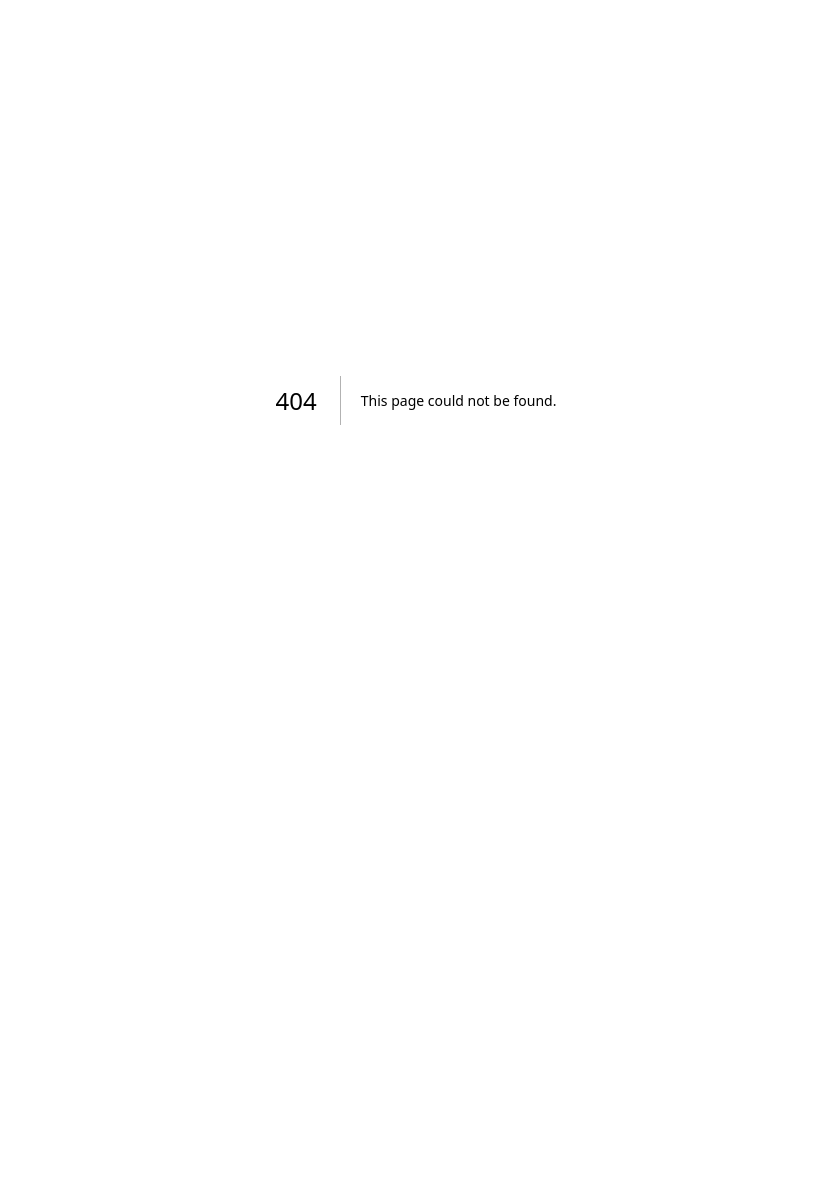
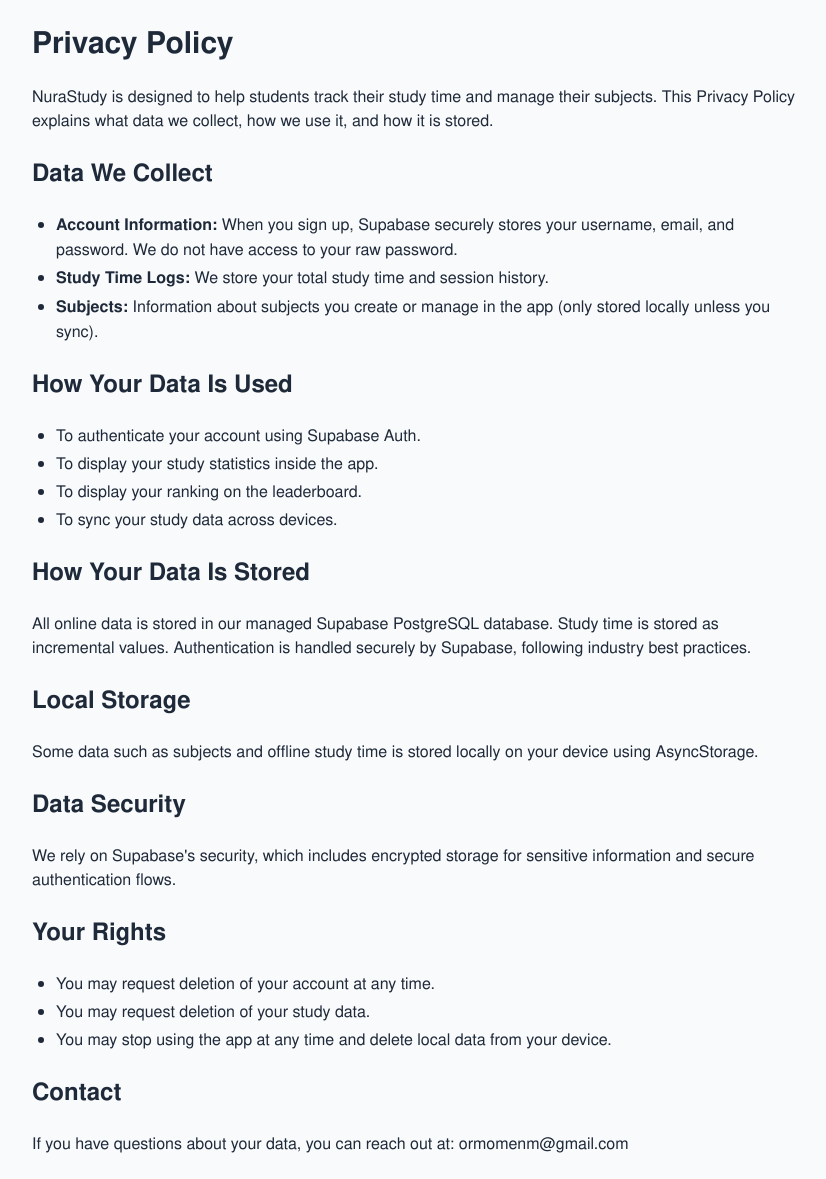
Before and after one commit to nura-co/nurastudy-web, a Next.js app: page /policy in a window 1280 px wide. Before the commit this address had no page. Shown: the whole page, without its empty margins (224-1050 px from the left). Before the commit the page ends 800 px from the top, so only its background shows below. Built offline with nearby package versions, Linux system fonts and the light colour scheme.

Commit message:
add policy and contact page

```diff
--- /dev/null
+++ b/src/app/contact/page.tsx
@@ -0,0 +1,11 @@
+export default function Contact() {
+  return (
+    <div className="min-h-screen w-full flex items-center justify-center bg-gray-50 text-gray-800 p-6">
+      <div className="text-center space-y-4">
+        <h1 className="text-3xl font-bold">Contact Us</h1>
+        <p className="text-lg">For any queries, you can reach us at:</p>
+        <p className="text-xl font-semibold">ormomenm@gmail.com</p>
+      </div>
+    </div>
+  );
+}
--- a/src/app/layout.tsx
+++ b/src/app/layout.tsx
@@ -13,9 +13,7 @@ export default function RootLayout({
 }>) {
   return (
     <html lang="en">
-      <body>
-        {children}
-      </body>
-    </html >
+      <body>{children}</body>
+    </html>
   );
 }
--- a/src/app/page.tsx
+++ b/src/app/page.tsx
@@ -1,4 +1,4 @@
-'use client'
+"use client";
 import Image from "next/image";
 import ScrollObserver, { ScrollContext } from "./_components/scrollObserver";
 import { useContext, useEffect, useRef } from "react";
@@ -9,9 +9,7 @@ export default function Home() {
     <ScrollObserver>
       <CursorTrail />
       <div className="w-screen max-w-screen">
-        <div
-          className="absolute moving-grid -z-10 inset-0 h-full w-full bg-[#f4f4f4] bg-[linear-gradient(to_right,#80808012_1px,transparent_1px),linear-gradient(to_bottom,#80808012_1px,transparent_1px)] bg-[size:24px_24px]"
-        ></div>
+        <div className="absolute moving-grid -z-10 inset-0 h-full w-full bg-[#f4f4f4] bg-[linear-gradient(to_right,#80808012_1px,transparent_1px),linear-gradient(to_bottom,#80808012_1px,transparent_1px)] bg-[size:24px_24px]"></div>
         <FirstScreen />
         <About />
         <Footer />
@@ -21,34 +19,74 @@ export default function Home() {
 }
 
 const FirstScreen = () => {
-  const refContainer = useRef<HTMLDivElement>(null)
-  const { scrollY } = useContext(ScrollContext)
+  const refContainer = useRef<HTMLDivElement>(null);
+  const { scrollY } = useContext(ScrollContext);
 
   let progress = 0;
 
-  const { current: elContainer } = refContainer
+  const { current: elContainer } = refContainer;
 
   if (elContainer) {
-    progress = Math.min(1, scrollY / elContainer.clientHeight)
+    progress = Math.min(1, scrollY / elContainer.clientHeight);
   }
 
   return (
-    <div className="py-5 justify-between flex pointer-events-auto flex-col items-center h-screen w-full sticky top-0" ref={refContainer} style={{
-      transform: `translateY(-${progress * 20}vh)`
-    }}>
-      <Image src={'/logo.svg'} className="h-[50px] w-[50px] md:h-[70px] md:w-[70px]" height={70} width={70} alt="logo" />
+    <div
+      className="py-5 justify-between flex pointer-events-auto flex-col items-center h-screen w-full sticky top-0"
+      ref={refContainer}
+      style={{
+        transform: `translateY(-${progress * 20}vh)`,
+      }}
+    >
+      <Image
+        src={"/logo.svg"}
+        className="h-[50px] w-[50px] md:h-[70px] md:w-[70px]"
+        height={70}
+        width={70}
+        alt="logo"
+      />
 
       <p className="text-center leading-[40px] md:leading-[60px] text-3xl md:text-6xl">
-        <Link href={'/start'} className="hover">NuraStudy</Link><br />
-        <span className="text-2xl md:text-[32px] tracking-widest">studies, done right.</span>
+        <Link href={"/start"} className="hover">
+          NuraStudy
+        </Link>
+        <br />
+        <span className="text-2xl md:text-[32px] tracking-widest">
+          studies, done right.
+        </span>
       </p>
 
       <div className="">
-        <svg className="w-[50px] h-[50px]" fill="#000000" height="200px" width="200px" version="1.1" id="Layer_1" xmlns="http://www.w3.org/2000/svg" xmlnsXlink="http://www.w3.org/1999/xlink" viewBox="0 0 330 330" xmlSpace="preserve"><g id="SVGRepo_bgCarrier" strokeWidth="0"></g><g id="SVGRepo_tracerCarrier" strokeLinecap="round" strokeLinejoin="round"></g><g id="SVGRepo_iconCarrier"> <path id="XMLID_225_" d="M325.607,79.393c-5.857-5.857-15.355-5.858-21.213,0.001l-139.39,139.393L25.607,79.393 c-5.857-5.857-15.355-5.858-21.213,0.001c-5.858,5.858-5.858,15.355,0,21.213l150.004,150c2.813,2.813,6.628,4.393,10.606,4.393 s7.794-1.581,10.606-4.394l149.996-150C331.465,94.749,331.465,85.251,325.607,79.393z"></path> </g></svg>
+        <svg
+          className="w-[50px] h-[50px]"
+          fill="#000000"
+          height="200px"
+          width="200px"
+          version="1.1"
+          id="Layer_1"
+          xmlns="http://www.w3.org/2000/svg"
+          xmlnsXlink="http://www.w3.org/1999/xlink"
+          viewBox="0 0 330 330"
+          xmlSpace="preserve"
+        >
+          <g id="SVGRepo_bgCarrier" strokeWidth="0"></g>
+          <g
+            id="SVGRepo_tracerCarrier"
+            strokeLinecap="round"
+            strokeLinejoin="round"
+          ></g>
+          <g id="SVGRepo_iconCarrier">
+            {" "}
+            <path
+              id="XMLID_225_"
+              d="M325.607,79.393c-5.857-5.857-15.355-5.858-21.213,0.001l-139.39,139.393L25.607,79.393 c-5.857-5.857-15.355-5.858-21.213,0.001c-5.858,5.858-5.858,15.355,0,21.213l150.004,150c2.813,2.813,6.628,4.393,10.606,4.393 s7.794-1.581,10.606-4.394l149.996-150C331.465,94.749,331.465,85.251,325.607,79.393z"
+            ></path>{" "}
+          </g>
+        </svg>
       </div>
     </div>
-  )
-}
+  );
+};
 
 const About = () => {
   return (
@@ -56,41 +94,46 @@ const About = () => {
       <div className="container mx-auto px-11">
         <div className="leading-relaxed max-w-5xl mx-auto text-2xl md:text-4xl tracking-tight">
           <strong>We help students build better study habits, faster.</strong>{" "}
-          Our team designed NuraStudy to make studying feel simple, consistent, and rewarding. so students can stay focused, track their progress, and achieve their academic goals with confidence.<br /><br />
+          Our team designed NuraStudy to make studying feel simple, consistent,
+          and rewarding. so students can stay focused, track their progress, and
+          achieve their academic goals with confidence.
+          <br />
+          <br />
           Our features:
           <div className="flex flex-col gap-5">
             <p>
-              - <strong className="">Study Planning Made Simple:</strong>{" "}Create personalized study schedules that adapt to your goals and availability.
+              - <strong className="">Study Planning Made Simple:</strong> Create
+              personalized study schedules that adapt to your goals and
+              availability.
             </p>
             <p>
-              - <strong>Smart Reminders:</strong>{" "}Get gentle, well-timed nudges to help you stay consistent without feeling overwhelmed.
+              - <strong>Smart Reminders:</strong> Get gentle, well-timed nudges
+              to help you stay consistent without feeling overwhelmed.
             </p>
             <p>
-              - <strong>Progress Tracking:</strong>{" "}Visualize your improvement with streaks, stats, and insights that keep you motivated.
+              - <strong>Progress Tracking:</strong> Visualize your improvement
+              with streaks, stats, and insights that keep you motivated.
             </p>
             <p>
-              - <strong >Focus Tools:</strong>{" "}Use built-in timers and distraction blockers to help you stay in the zone.
+              - <strong>Focus Tools:</strong> Use built-in timers and
+              distraction blockers to help you stay in the zone.
             </p>
           </div>
         </div>
       </div>
     </section>
-  )
-}
+  );
+};
 
 const Footer = () => {
-  return (
-    <div className="bg-black text-white">
-      contact us
-    </div>
-  )
-}
+  return <div className="bg-black text-white">contact us</div>;
+};
 
 function CursorTrail() {
   useEffect(() => {
-    const dot = document.querySelector('.cursor-dot') as HTMLElement;
-    const outline = document.querySelector('.cursor-outline') as HTMLElement;
-    const hoverables = document.querySelectorAll('.hover');
+    const dot = document.querySelector(".cursor-dot") as HTMLElement;
+    const outline = document.querySelector(".cursor-outline") as HTMLElement;
+    const hoverables = document.querySelectorAll(".hover");
 
     const moveCursor = (e: MouseEvent) => {
       const { clientX, clientY } = e;
@@ -100,33 +143,35 @@ function CursorTrail() {
         dot.style.left = `${clientX}px`;
       }
       if (outline) {
-        outline.animate({
-          left: `${clientX}px`,
-          top: `${clientY}px`
-        }, { duration: 500, fill: 'forwards' })
+        outline.animate(
+          {
+            left: `${clientX}px`,
+            top: `${clientY}px`,
+          },
+          { duration: 500, fill: "forwards" },
+        );
       }
     };
 
     const onMouseHover = () => {
-      outline.style.height = '50px'
-      outline.style.width = '50px'
+      outline.style.height = "50px";
+      outline.style.width = "50px";
+    };
+
+    const onMouseHoverOut = () => {
+      outline.style.height = "30px";
+      outline.style.width = "30px";
+    };
+
+    for (let i = 0; i < hoverables.length; i++) {
+      hoverables[i].addEventListener("mouseenter", onMouseHover);
+      hoverables[i].addEventListener("mouseleave", onMouseHoverOut);
     }
 
-    const onMouseHoverOut = () => {
-      outline.style.height = '30px'
-      outline.style.width = '30px'
-    }
-
-    for (let i = 0; i < hoverables.length; i++) {
-      hoverables[i].addEventListener('mouseenter', onMouseHover)
-      hoverables[i].addEventListener('mouseleave', onMouseHoverOut)
-    }
-
-    document.addEventListener('mousemove', moveCursor);
-
+    document.addEventListener("mousemove", moveCursor);
 
     return () => {
-      document.removeEventListener('mousemove', moveCursor);
+      document.removeEventListener("mousemove", moveCursor);
     };
   });
 
--- /dev/null
+++ b/src/app/policy/page.tsx
@@ -0,0 +1,75 @@
+export default function Policy() {
+  return (
+    <div className="min-h-screen w-full p-6 flex flex-col items-center bg-gray-50 text-gray-800">
+      <div className="max-w-3xl w-full space-y-6">
+        <h1 className="text-3xl font-bold">Privacy Policy</h1>
+
+        <p>
+          NuraStudy is designed to help students track their study time and
+          manage their subjects. This Privacy Policy explains what data we
+          collect, how we use it, and how it is stored.
+        </p>
+
+        <h2 className="text-2xl font-semibold mt-4">Data We Collect</h2>
+        <ul className="list-disc pl-6 space-y-1">
+          <li>
+            <strong>Account Information:</strong> When you sign up, Supabase
+            securely stores your username, email, and password. We do not have
+            access to your raw password.
+          </li>
+          <li>
+            <strong>Study Time Logs:</strong> We store your total study time and
+            session history.
+          </li>
+          <li>
+            <strong>Subjects:</strong> Information about subjects you create or
+            manage in the app (only stored locally unless you sync).
+          </li>
+        </ul>
+
+        <h2 className="text-2xl font-semibold mt-4">How Your Data Is Used</h2>
+        <ul className="list-disc pl-6 space-y-1">
+          <li>To authenticate your account using Supabase Auth.</li>
+          <li>To display your study statistics inside the app.</li>
+          <li>To display your ranking on the leaderboard.</li>
+          <li>To sync your study data across devices.</li>
+        </ul>
+
+        <h2 className="text-2xl font-semibold mt-4">How Your Data Is Stored</h2>
+        <p>
+          All online data is stored in our managed Supabase PostgreSQL database.
+          Study time is stored as incremental values. Authentication is handled
+          securely by Supabase, following industry best practices.
+        </p>
+
+        <h2 className="text-2xl font-semibold mt-4">Local Storage</h2>
+        <p>
+          Some data such as subjects and offline study time is stored locally on
+          your device using AsyncStorage.
+        </p>
+
+        <h2 className="text-2xl font-semibold mt-4">Data Security</h2>
+        <p>
+          We rely on Supabase's security, which includes encrypted storage for
+          sensitive information and secure authentication flows.
+        </p>
+
+        <h2 className="text-2xl font-semibold mt-4">Your Rights</h2>
+        <ul className="list-disc pl-6 space-y-1">
+          <li>You may request deletion of your account at any time.</li>
+          <li>You may request deletion of your study data.</li>
+          <li>
+            You may stop using the app at any time and delete local data from
+            your device.
+          </li>
+        </ul>
+
+        <h2 className="text-2xl font-semibold mt-4">Contact</h2>
+        <p>
+          If you have questions about your data, you can reach out at:
+          ormomenm@gmail.com
+        </p>
+      </div>
+    </div>
+  );
+}
```
